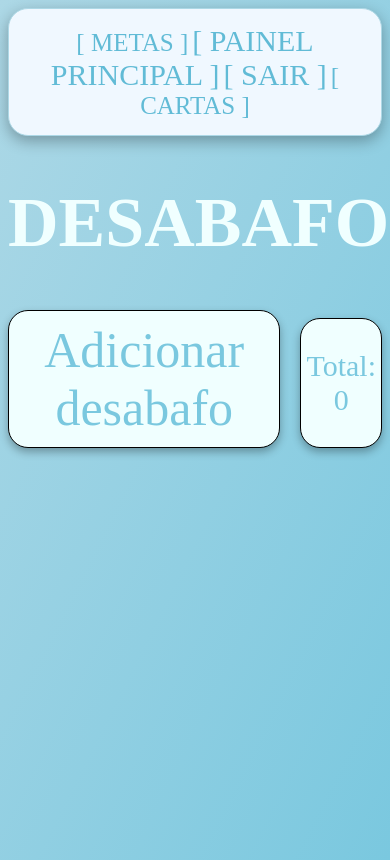
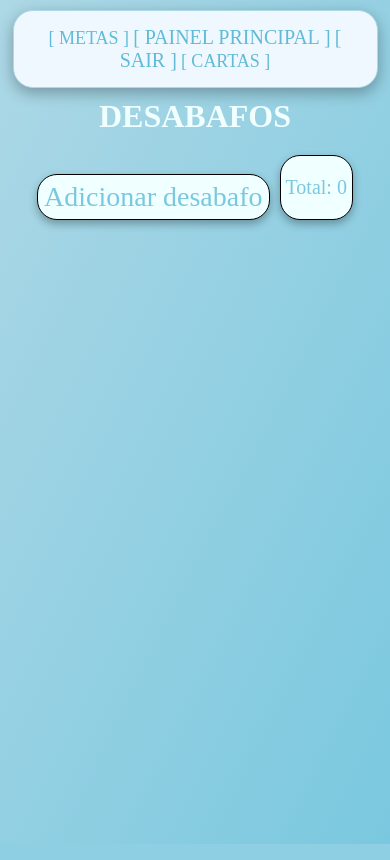
Before and after one commit to vhLs6/site-pessoal, a Flask app: template templates/desabafos.html in a window 390 px wide; the page is wider, and only the part inside the window is pictured. Run offline with Flask 3, Linux system fonts and the light colour scheme; the template is opened without the code that fills it, so the values that code supplies are empty; the visitor is signed in with stand-in values (Sample User, id 1).

Commit message:
atualização

```diff
--- a/static/css/desabafos.css
+++ b/static/css/desabafos.css
@@ -1,32 +1,35 @@
-bodY {
+body {
     min-height: 100vh;
     background: linear-gradient(90rad, lightblue, #7AC8DF);
     text-align: center;
+    margin: 0;
+    padding: 10px;
+    box-sizing: border-box;
 }
 
 .titulo {
     text-align: center;
     font-size: 70px;
     color: azure;
+    margin: 20px 0;
+    word-wrap: break-word;
 }
 
 .topo {
     display: flex;
     gap: 5px;
+    flex-wrap: wrap;
+    justify-content: center;
 }
 
 .tudo {
     display: flex;
     align-items: center;
-    /* Alinha verticalmente */
     justify-content: center;
-    /* Centraliza o conjunto */
     gap: 20px;
-    /* Espaço entre as divs */
     margin: 20px auto;
-    /* Margem em cima/baixo e centralizado */
     width: fit-content;
-    /* Ajusta ao conteúdo */
+    flex-wrap: wrap;
 }
 
 .opcoes {
@@ -42,7 +45,6 @@ bodY {
     border-radius: 20px;
     margin-bottom: 10px;
 }
-
 
 .total {
     padding: 0 5px 0 5px;
@@ -65,6 +67,7 @@ bodY {
     display: flex;
     margin: auto;
     gap: 10px;
+    padding: 0 10px;
 }
 
 .abas {
@@ -107,6 +110,8 @@ button {
     border-radius: 60px;
     border: none;
     width: fit-content;
+    padding: 8px 15px;
+    cursor: pointer;
 }
 
 .pagina {
@@ -119,12 +124,118 @@ button {
     border: 1px solid lightblue;
     border-radius: 20px;
     box-shadow: 0 5px 15px rgba(0, 0, 0, 0.3);
+    max-width: 90%;
 }
 
 .painelp {
     font-size: 30px;
+    word-wrap: break-word;
 }
 
 .direcionar {
     font-size: 25px;
 }
+
+/* Media Queries para dispositivos móveis */
+@media screen and (max-width: 768px) {
+    .titulo {
+        font-size: 40px;
+    }
+
+    .opcoes {
+        font-size: 30px;
+        padding: 8px;
+    }
+
+    .total {
+        font-size: 24px;
+    }
+
+    .link {
+        font-size: 35px;
+    }
+
+    .abas {
+        width: calc((100% / 2) - 30px);
+        font-size: medium;
+        margin: 5px;
+    }
+
+    .painelp {
+        font-size: 24px;
+    }
+
+    .direcionar {
+        font-size: 20px;
+    }
+
+    .tudo {
+        gap: 10px;
+    }
+}
+
+@media screen and (max-width: 480px) {
+    .titulo {
+        font-size: 32px;
+        margin: 10px 0;
+    }
+
+    .opcoes {
+        font-size: 24px;
+        padding: 6px;
+    }
+
+    .total {
+        font-size: 20px;
+    }
+
+    .link {
+        font-size: 28px;
+    }
+
+    .abas {
+        width: calc(100% - 30px);
+        max-height: 200px;
+        font-size: small;
+    }
+
+    .painelp {
+        font-size: 20px;
+    }
+
+    .direcionar {
+        font-size: 18px;
+    }
+
+    button {
+        font-size: 14px;
+        padding: 6px 12px;
+    }
+
+    .container {
+        gap: 5px;
+    }
+}
+
+/* Para telas muito pequenas */
+@media screen and (max-width: 320px) {
+    .titulo {
+        font-size: 28px;
+    }
+
+    .opcoes {
+        font-size: 20px;
+    }
+
+    .total {
+        font-size: 18px;
+    }
+
+    .link {
+        font-size: 24px;
+    }
+
+    .abas {
+        width: calc(100% - 20px);
+    }
+}
```
